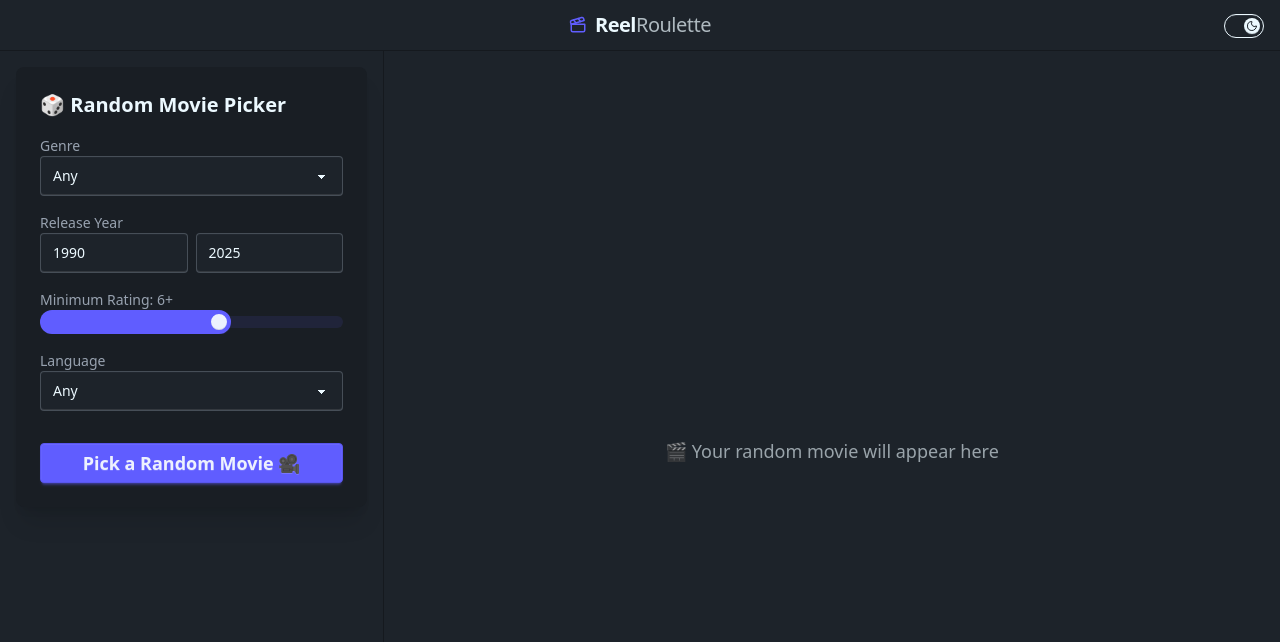
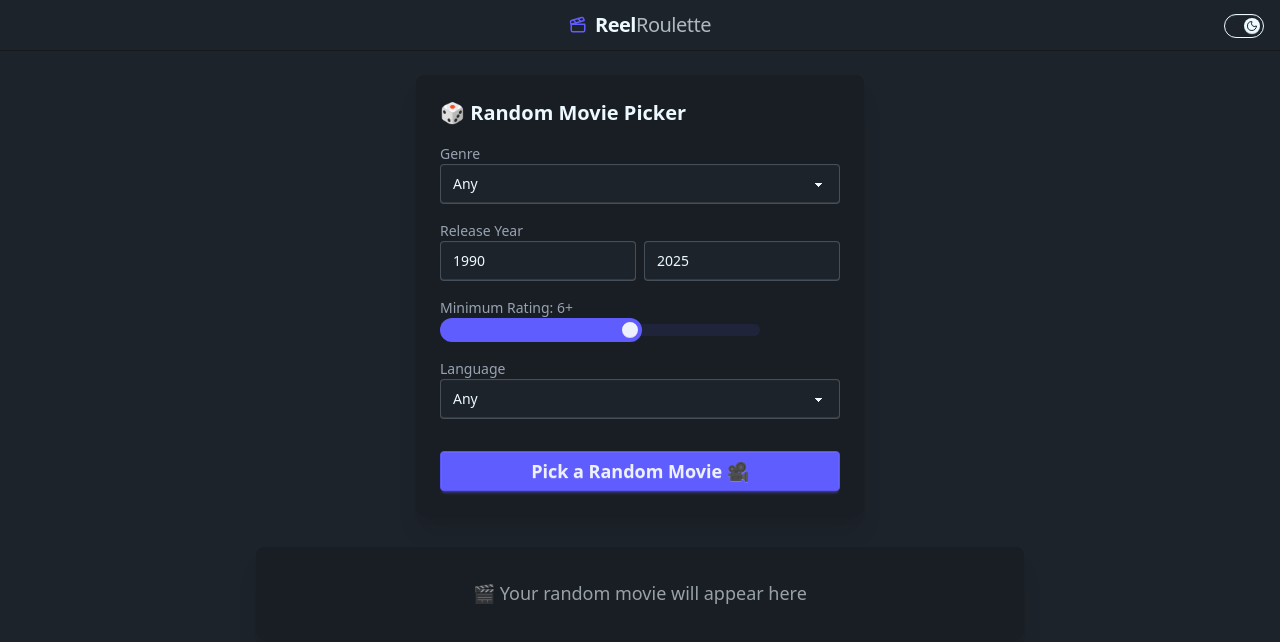
Before and after one commit to Sreehari9230/ReelRoulette, a React (Vite) app in the folder frontend/: page /home in a window 1280 px wide. Shown: the top 642 px of the page. Built offline with nearby package versions, Linux system fonts and the light colour scheme.

Commit message:
all-components-structured

```diff
--- /dev/null
+++ b/frontend/src/components/DiceLoader.jsx
@@ -0,0 +1,9 @@
+import React from "react";
+
+const DiceLoader = () => {
+  return <div></div>;
+};
+
+export default DiceLoader;
+
+// loader which lookies like a rolling dice
--- /dev/null
+++ b/frontend/src/components/MovieDetails.jsx
@@ -0,0 +1,9 @@
+import React from "react";
+
+const MovieDetails = () => {
+  return <div></div>;
+};
+
+export default MovieDetails;
+
+// modal whoch sjhows the detials of th movie which is clicked fom the mmovie list component like all details all of em
--- /dev/null
+++ b/frontend/src/components/MovieFromList.jsx
@@ -0,0 +1,9 @@
+import React from "react";
+
+const MovieFromList = () => {
+  return <div></div>;
+};
+
+export default MovieFromList;
+
+// modal to show one movie which is picked fromt eh list of the movies after clicking the button randomly pick one from the list
--- /dev/null
+++ b/frontend/src/components/MovieList.jsx
@@ -0,0 +1,17 @@
+import React from "react";
+
+const MovieList = () => {
+  return (
+    <div className="w-full max-w-3xl flex items-center justify-center">
+      <div className="card bg-base-200 shadow-xl w-full p-8 text-center">
+        <p className="opacity-60 text-lg">
+          🎬 Your random movie will appear here
+        </p>
+      </div>
+    </div>
+  );
+};
+
+export default MovieList;
+
+// list of movies comes after seching with filters
--- /dev/null
+++ b/frontend/src/components/PickoneButton.jsx
@@ -0,0 +1,8 @@
+import React from "react";
+
+const PickoneButton = () => {
+  return <div></div>;
+};
+
+export default PickoneButton;
+// button called pick one which will randomly pick a movie from the list below
--- a/frontend/src/pages/HomePage.jsx
+++ b/frontend/src/pages/HomePage.jsx
@@ -1,25 +1,19 @@
 import React from "react";
 import SearchFilters from "../components/SearchFilters";
+import MovieList from "../components/MovieList";
 
 const HomePage = () => {
+  return (
+    <div
+      className="min-h-screen bg-base-100 text-base-content
+                    flex flex-col items-center
+                    px-4 py-6 gap-8"
+    >
+      {/* Filters */}
+      <SearchFilters />
 
-  return (
-    // <div className="min-h-screen flex flex-col items-center justify-center gap-4 bg-base-100 text-base-content">
-    //   <SearchFilters />
-    // </div>
-
-    <div className="min-h-screen bg-base-100 text-base-content flex">
-      {/* Left: Search Filters */}
-      <div className="w-full max-w-sm border-r border-base-300 p-4">
-        <SearchFilters />
-      </div>
-
-      {/* Right: Movie Result Area */}
-      <div className="flex-1 flex items-center justify-center p-6">
-        <p className="opacity-60 text-lg">
-          🎬 Your random movie will appear here
-        </p>
-      </div>
+      {/* Movie Result */}
+      <MovieList />
     </div>
   );
 };
```
